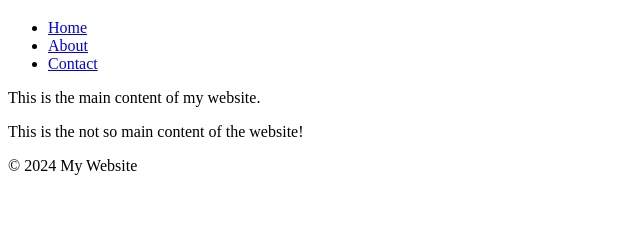
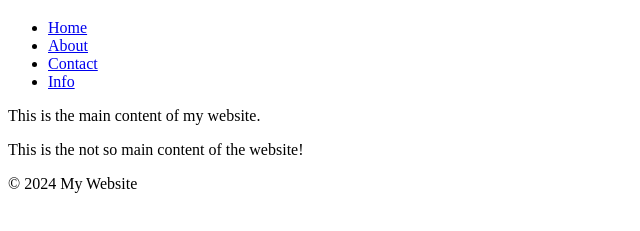
Before and after one commit to sergeantmittens/demo-project, a plain HTML site: page index.html in a window 1280 px wide. Shown: the part 87-318 px from the top of the page, without its empty margins (0-640 px from the left). Drawn offline with Linux system fonts and the light colour scheme.

Commit message:
Updating index.html

```diff
--- a/index.html
+++ b/index.html
@@ -15,6 +15,7 @@
             <li><a href="#">Home</a></li>
             <li><a href="#">About</a></li>
             <li><a href="#">Contact</a></li>
+            <li><a href="#">Info</a></li>
         </ul>
     </nav>
     <main>
```
